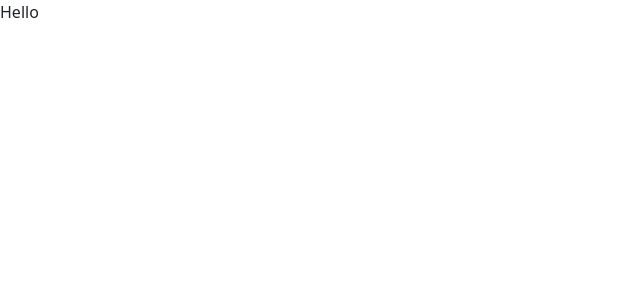
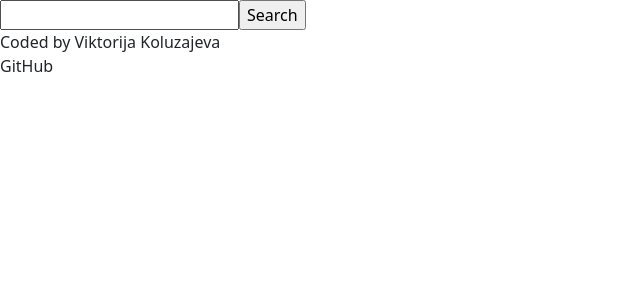
Before and after one commit to suicide-music/dictionary-react, a React (Create React App) app: page / in a window 1280 px wide. Shown: the top 300 px of the page, without its empty margins (0-640 px from the left). Built offline with nearby package versions, Linux system fonts and the light colour scheme.

Commit message:
Set up the form in dictionary component

```diff
--- a/src/App.js
+++ b/src/App.js
@@ -1,7 +1,17 @@
 import "./App.css";
+import React from "react";
+import Dictionary from "./Dictionary";
 
 function App() {
-  return <div className="App">Hello</div>;
+  return (
+    <div className="App">
+      <Dictionary />
+      <footer>
+        Coded by Viktorija Koluzajeva
+        <br /> GitHub
+      </footer>
+    </div>
+  );
 }
 
 export default App;
--- /dev/null
+++ b/src/Dictionary.js
@@ -0,0 +1,25 @@
+import React from "react";
+import "./Dictionary.css";
+import { useState } from "react";
+
+export default function Dictionary() {
+  let [word, setWord] = useState("");
+  function search(event) {
+    event.preventDefault();
+    alert(`Searching for ${word} definition`);
+  }
+
+  function handleWordChange(event) {
+    event.preventDefault();
+    setWord(event.target.value);
+  }
+
+  return (
+    <div className="Dictionary">
+      <form onSubmit={search}>
+        <input type="search" onChange={handleWordChange} />
+        <input type="submit" value="Search" />
+      </form>
+    </div>
+  );
+}
```
Also changed, not shown: src/Dictionary.css (added).
